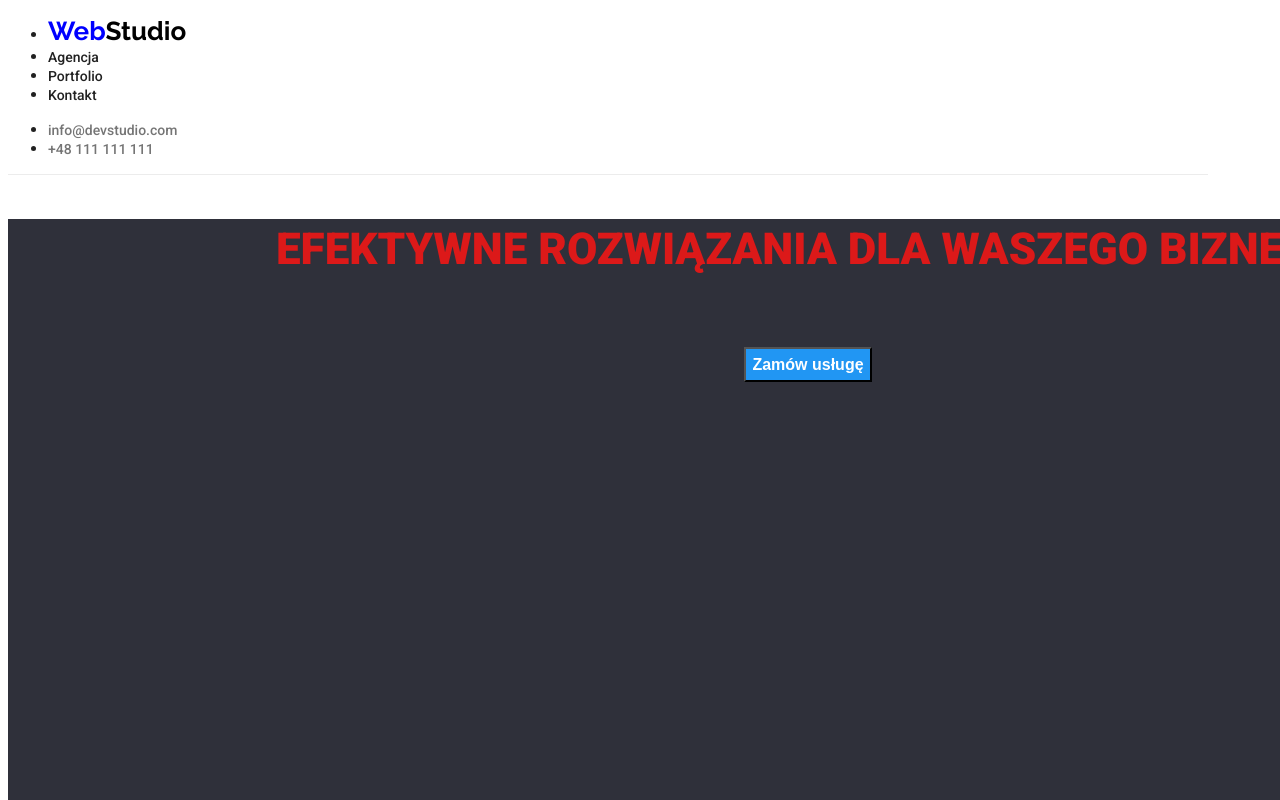
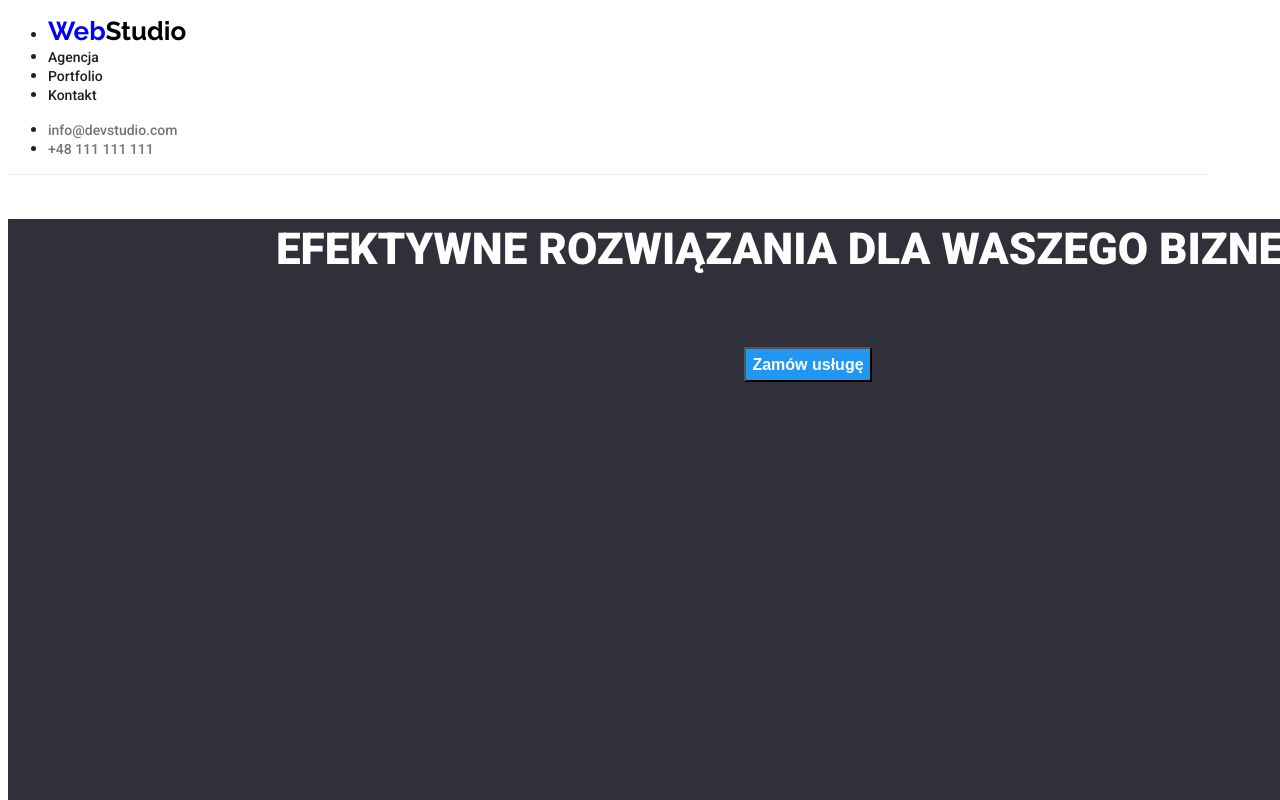
Before and after one commit to kasudx/goit-markup-hw-03, a plain HTML site: page index.html in a window 1280 px wide. Shown: the top 800 px of the page. Drawn offline with Linux system fonts and the light colour scheme.

Commit message:
.main-page-first-section margin and padding modified

```diff
--- a/css/styles.css
+++ b/css/styles.css
@@ -148,7 +148,9 @@ footer {
   font-size: 44px;
   font-weight: 900;
   line-height: 1.4;
-  color: #dc1919;
+  color: #ffffff;
+  margin: 452 200 452 280;
+  padding-bottom: 30;
 }
 
 .assets-title {
```
Also changed, not shown: index.html (+1 -0 lines).
